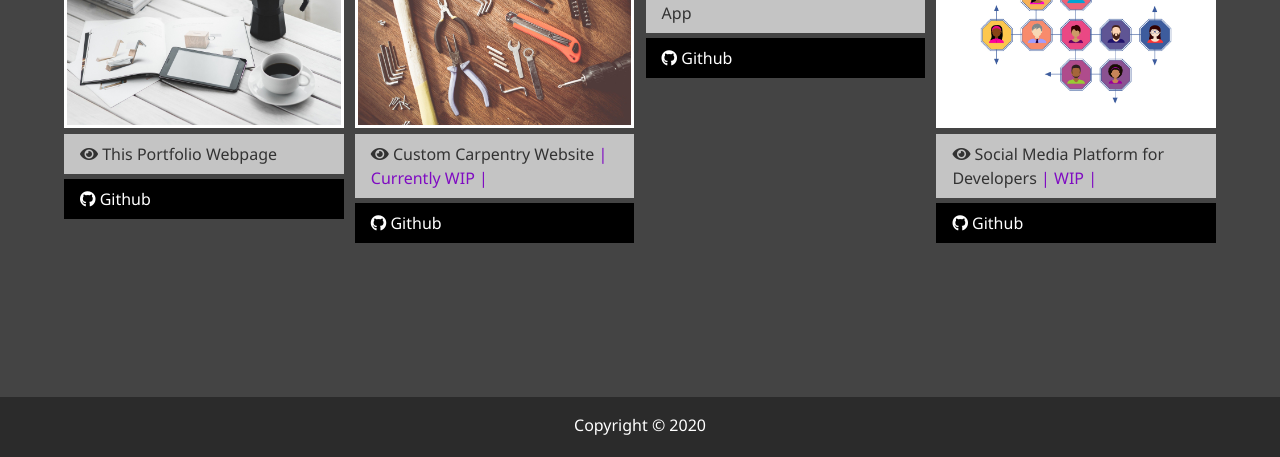
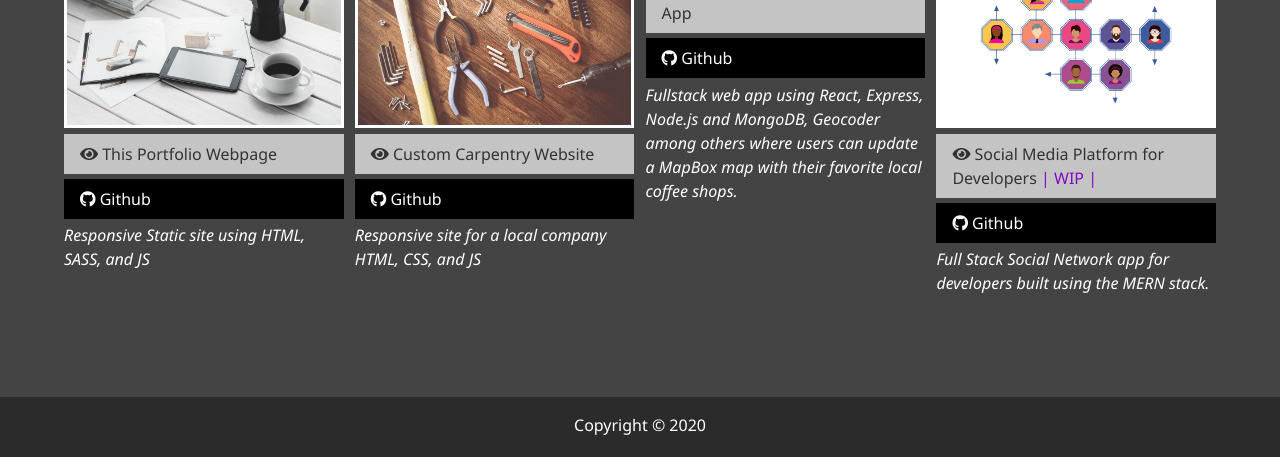
Before and after one commit to brianluisgomez/brianluisgomez.github.io, a website: page dist/work.html in a window 1280 px wide. Shown: the part 343-800 px from the top of the page. Drawn offline with Linux system fonts and the light colour scheme.

Commit message:
Updated Work section and coffee-log app

```diff
--- a/dist/work.html
+++ b/dist/work.html
@@ -77,6 +77,7 @@
           >
             <i class="fab fa-github"></i> Github
           </a>
+          <i>Responsive Static site using HTML, SASS, and JS</i>
         </div>
         <div class="item">
           <a href="#!">
@@ -87,31 +88,33 @@
             class="btn-light"
           >
             <i class="fas fa-eye"></i> Custom Carpentry Website
-            <span class="text-emphatic">| Currently WIP |</span></a
-          >
+          </a>
           <a
             href="https://github.com/brianluisgomez/Custom-Carpentry-Website"
             class="btn-dark"
           >
             <i class="fab fa-github"></i> Github
           </a>
+          <i>Responsive site for a local company HTML, CSS, and JS</i>
         </div>
         <div class="item">
           <a href="#!">
             <img src="img/projects/project3.jpg" alt="Project" />
           </a>
-          <a
-            href="https://coffee-shop-tracker.herokuapp.com/"
-            class="btn-light"
-          >
+          <a href="https://coffee-shop-log.now.sh/" class="btn-light">
             <i class="fas fa-eye"></i> Favorite Coffeeshop Tracker App
           </a>
           <a
-            href="https://github.com/brianluisgomez/Coffeeshop_locator_api"
+            href="https://github.com/brianluisgomez/coffeeshop-log"
             class="btn-dark"
           >
             <i class="fab fa-github"></i> Github
           </a>
+          <i
+            >Fullstack web app using React, Express, Node.js and MongoDB,
+            Geocoder among others where users can update a MapBox map with their
+            favorite local coffee shops.
+          </i>
         </div>
         <div class="item">
           <a href="#!">
@@ -124,6 +127,10 @@
           <a href="https://github.com/brianluisgomez/devtodev" class="btn-dark">
             <i class="fab fa-github"></i> Github
           </a>
+          <i
+            >Full Stack Social Network app for developers built using the MERN
+            stack.</i
+          >
         </div>
       </div>
     </main>
```
